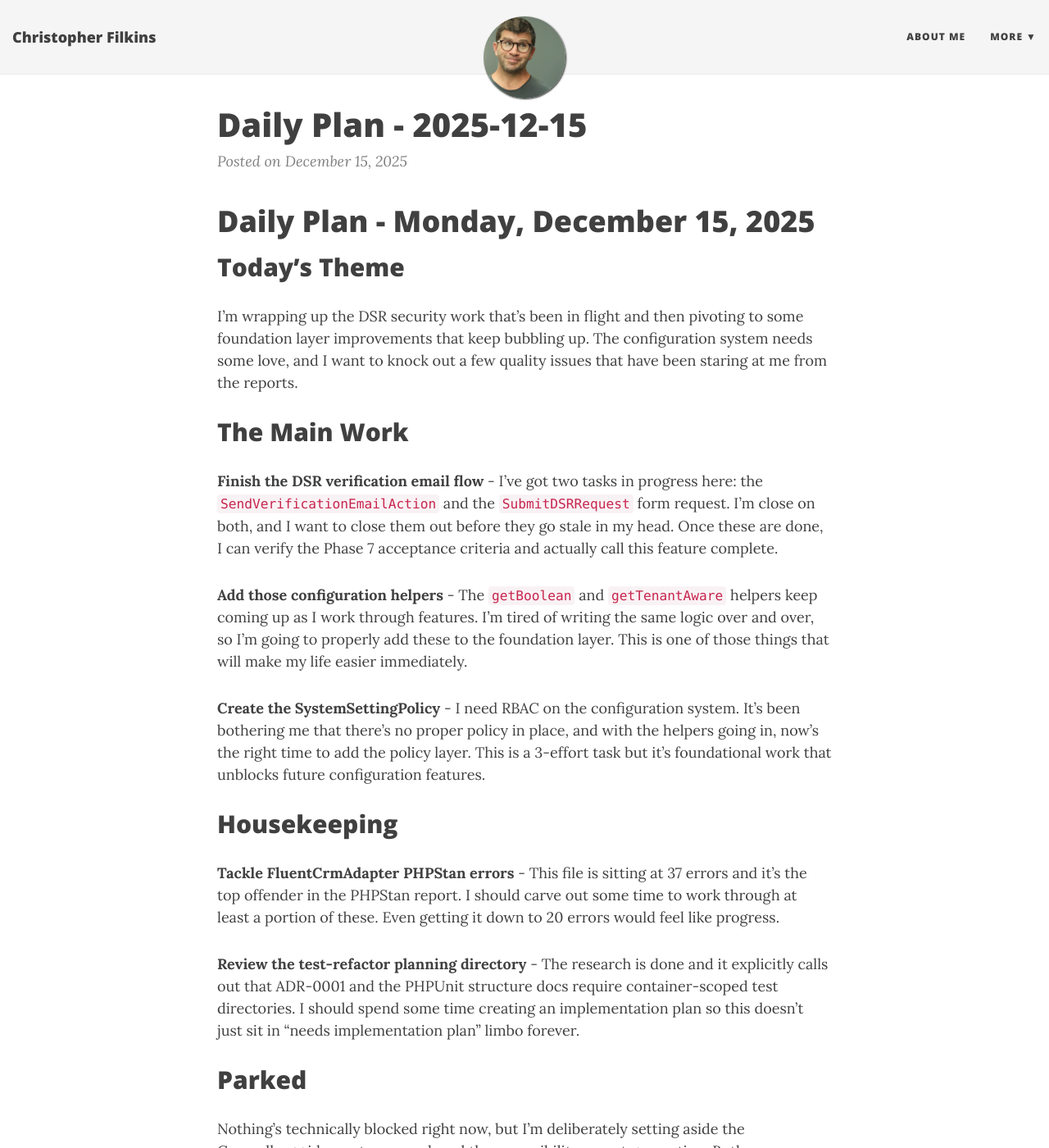
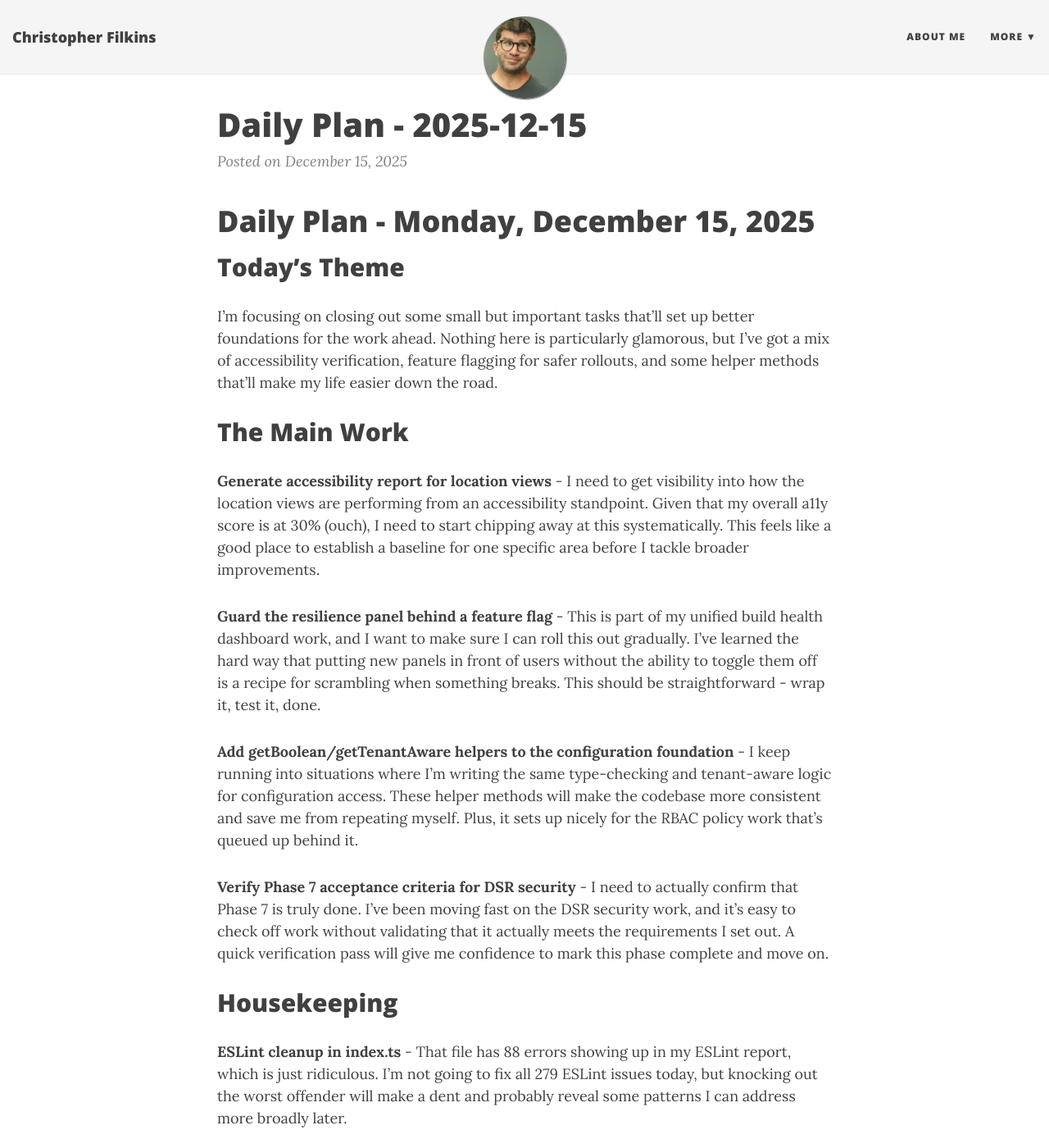
Before and after one commit to filchyboy/filchyboy.github.io, a Jekyll site: the page built from _posts/2025-12-15-todays-plan.md, in a window 1280 px wide and 1400 px high. Shown: the whole window at 82% size. Built offline with Jekyll 4.4.1, drawn with Linux system fonts in a browser that asks for light colours; nearby versions of some CDN libraries; some of the changed text lies outside the part shown.

Commit message:
Add daily plan: 2025-12-15

```diff
--- a/_posts/2025-12-15-todays-plan.md
+++ b/_posts/2025-12-15-todays-plan.md
@@ -7,22 +7,24 @@ date: 2025-12-15
 # Daily Plan - Monday, December 15, 2025
 
 ## Today's Theme
-I'm wrapping up the DSR security work that's been in flight and then pivoting to some foundation layer improvements that keep bubbling up. The configuration system needs some love, and I want to knock out a few quality issues that have been staring at me from the reports.
+I'm focusing on closing out some small but important tasks that'll set up better foundations for the work ahead. Nothing here is particularly glamorous, but I've got a mix of accessibility verification, feature flagging for safer rollouts, and some helper methods that'll make my life easier down the road.
 
 ## The Main Work
 
-**Finish the DSR verification email flow** - I've got two tasks in progress here: the `SendVerificationEmailAction` and the `SubmitDSRRequest` form request. I'm close on both, and I want to close them out before they go stale in my head. Once these are done, I can verify the Phase 7 acceptance criteria and actually call this feature complete.
+**Generate accessibility report for location views** - I need to get visibility into how the location views are performing from an accessibility standpoint. Given that my overall a11y score is at 30% (ouch), I need to start chipping away at this systematically. This feels like a good place to establish a baseline for one specific area before I tackle broader improvements.
 
-**Add those configuration helpers** - The `getBoolean` and `getTenantAware` helpers keep coming up as I work through features. I'm tired of writing the same logic over and over, so I'm going to properly add these to the foundation layer. This is one of those things that will make my life easier immediately.
+**Guard the resilience panel behind a feature flag** - This is part of my unified build health dashboard work, and I want to make sure I can roll this out gradually. I've learned the hard way that putting new panels in front of users without the ability to toggle them off is a recipe for scrambling when something breaks. This should be straightforward - wrap it, test it, done.
 
-**Create the SystemSettingPolicy** - I need RBAC on the configuration system. It's been bothering me that there's no proper policy in place, and with the helpers going in, now's the right time to add the policy layer. This is a 3-effort task but it's foundational work that unblocks future configuration features.
+**Add getBoolean/getTenantAware helpers to the configuration foundation** - I keep running into situations where I'm writing the same type-checking and tenant-aware logic for configuration access. These helper methods will make the codebase more consistent and save me from repeating myself. Plus, it sets up nicely for the RBAC policy work that's queued up behind it.
+
+**Verify Phase 7 acceptance criteria for DSR security** - I need to actually confirm that Phase 7 is truly done. I've been moving fast on the DSR security work, and it's easy to check off work without validating that it actually meets the requirements I set out. A quick verification pass will give me confidence to mark this phase complete and move on.
 
 ## Housekeeping
 
-**Tackle FluentCrmAdapter PHPStan errors** - This file is sitting at 37 errors and it's the top offender in the PHPStan report. I should carve out some time to work through at least a portion of these. Even getting it down to 20 errors would feel like progress.
+**ESLint cleanup in index.ts** - That file has 88 errors showing up in my ESLint report, which is just ridiculous. I'm not going to fix all 279 ESLint issues today, but knocking out the worst offender will make a dent and probably reveal some patterns I can address more broadly later.
 
-**Review the test-refactor planning directory** - The research is done and it explicitly calls out that ADR-0001 and the PHPUnit structure docs require container-scoped test directories. I should spend some time creating an implementation plan so this doesn't just sit in "needs implementation plan" limbo forever.
+**Review one of the "Needs Implementation Plan" items** - I've got a long list of directories that have research done but no concrete plan. I should pick one - maybe `re-enable-etl-sync-scheduler` or `centralized-toast-ux-for-sso-logout-errors` - and at least outline what the implementation would look like. Even 30 minutes of planning work today means less friction when I'm ready to actually build it.
 
 ## Parked
 
-Nothing's technically blocked right now, but I'm deliberately setting aside the Groundhogg idempotency work and the accessibility report generation. Both are important, but the DSR security finish line is more urgent, and I want to get those foundation helpers in place before I context-switch to integration patterns or accessibility work.
+Nothing is explicitly blocked right now, which is nice. I'm deliberately not diving into the Groundhogg idempotency work today even though it's priority 1 - those tasks are 3-effort each and I want to tackle them when I have a clear block of time without context switching. Same goes for the SystemSettingPolicy RBAC work. Those will be better served by dedicated focus later this week.
```
